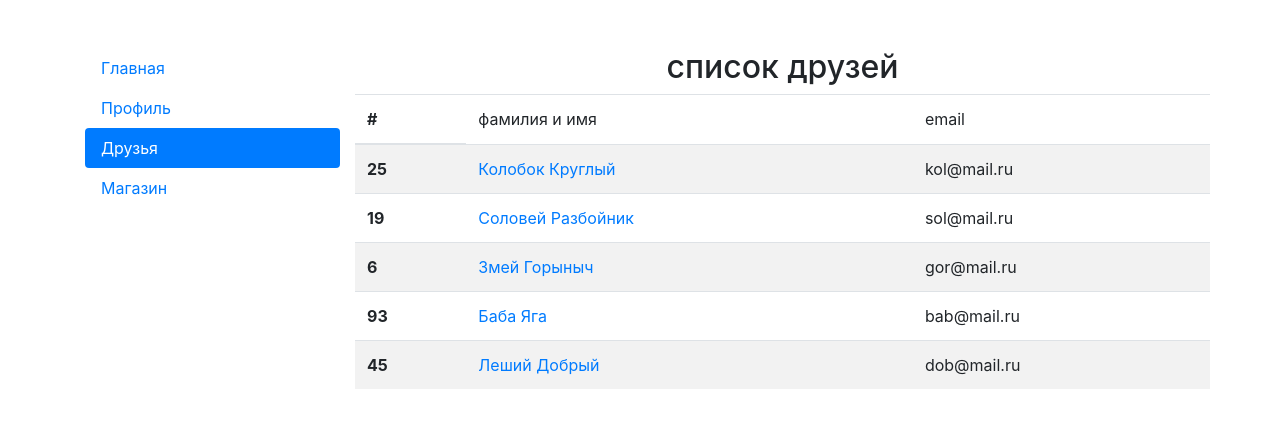
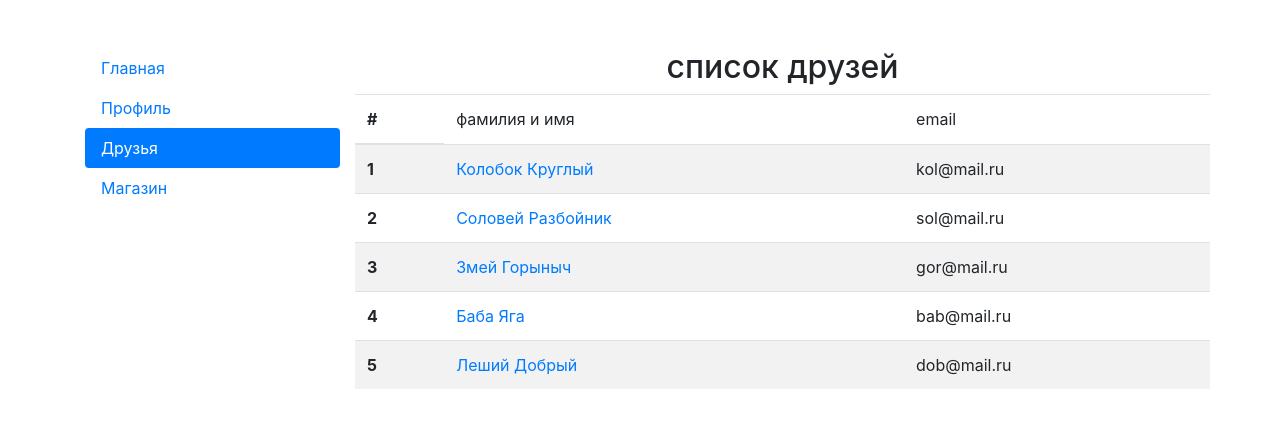
Before and after one commit to Oleska8507/030-, a React (Create React App) app: page /friends in a window 1280 px wide. Shown: the top 428 px of the page. Built offline with nearby package versions, Linux system fonts and the light colour scheme.

Commit message:
22.04.2024 friends lk

```diff
--- a/src/components/Friends.jsx
+++ b/src/components/Friends.jsx
@@ -20,7 +20,7 @@ export const Friends = (props) => {
   let usersCount = Object.keys(users).length;
   let userRow = [];
   for (let i = 0; i < usersCount; i++) {
-    userRow.push(<TabeRow key={i} index={users[i].id} id={users[i].id} name={users[i].name} lastname={users[i].lastname} email={users[i].email}/>);
+    userRow.push(<TabeRow key={i} index={i} id={users[i].id} name={users[i].name} lastname={users[i].lastname} email={users[i].email}/>);
   }
   return (
     <>
```
